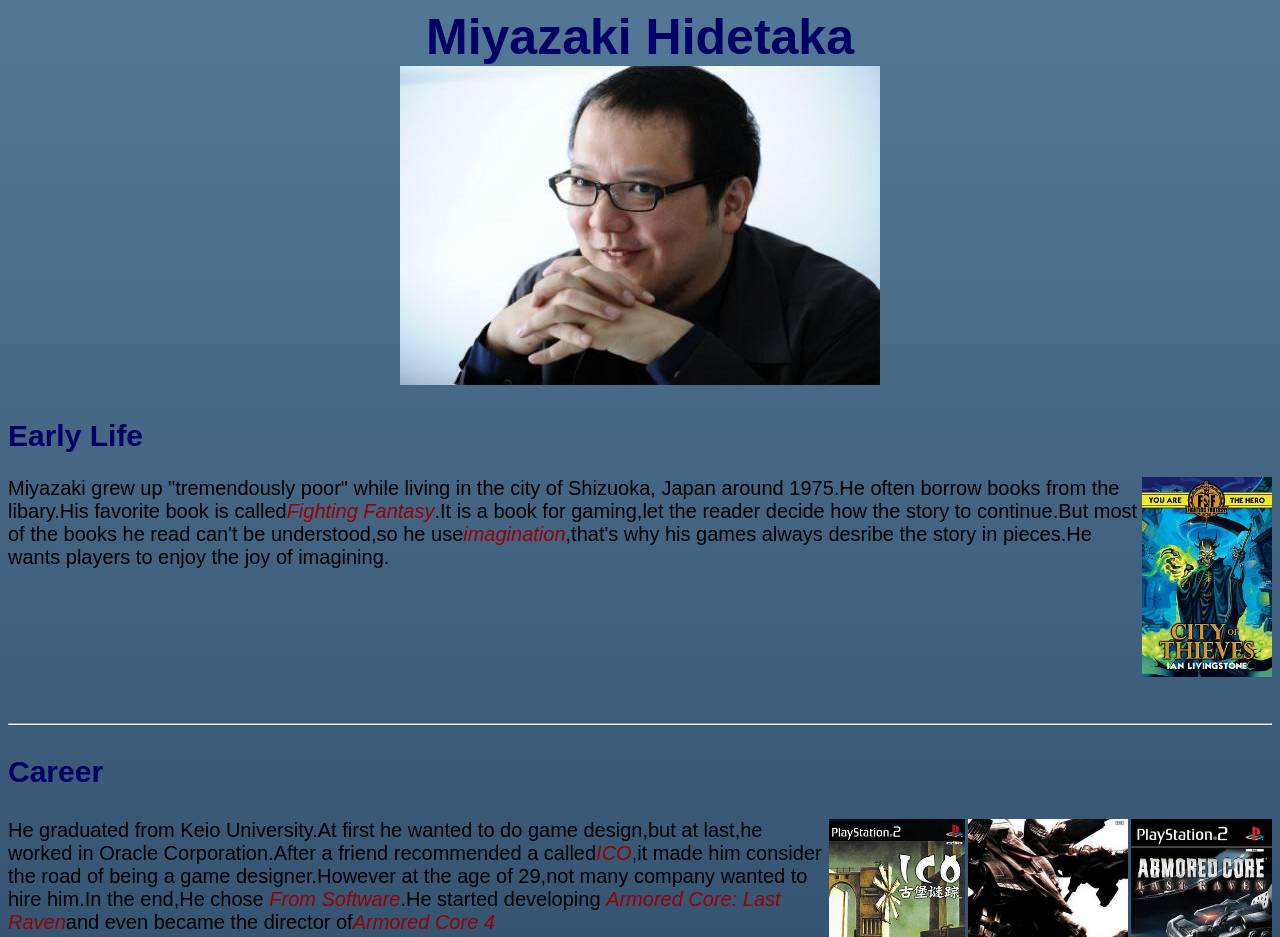
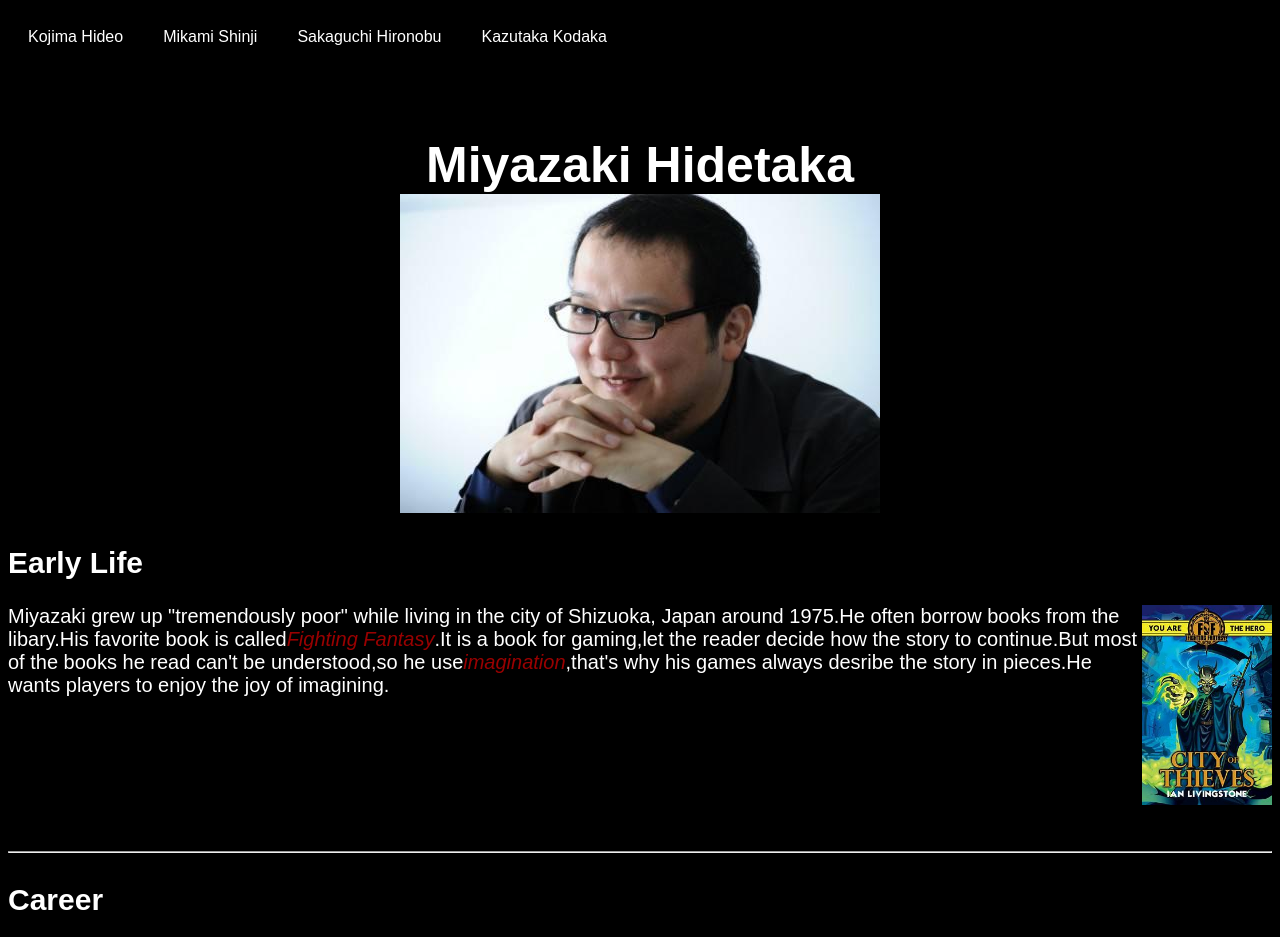
Before and after one commit to nightsaku/nightsaku.github.io, a plain HTML site: page docs/宮崎英高.html in a window 1280 px wide. Shown: the top 937 px of the page. Drawn offline with Linux system fonts and the light colour scheme.

Commit message:
Update 宮崎英高.html

```diff
--- a/docs/宮崎英高.html
+++ b/docs/宮崎英高.html
@@ -4,15 +4,42 @@
 	h1{font-size: 50px}
 	h2,h3,h4,h5{font-size: 30px}
 	p{font-size: 20px}
+    p{color:white;}
+    ol{color:white;}
 	ol{font-size: 20px}
-	h1,h2,h3,h4,h5{color: rgb(0, 0, 102);}
+    h1,h2,h3,h4,h5{color: white;}
 	i{color: rgb(153, 0, 0);}
 	b{color: rgb(153, 0, 0);}
-	body{font-family: arial;background-image: linear-gradient(to top, #09203f 0%, #537895 100%);}
+	body{font-family: arial;background-color:black;}
+    .div_static {
+  position:left}
 	.center{text-align: center;}
+    #topnav {
+    position: sticky;
+    top: 0px;
+    overflow: auto;
+    background-color: black
+}
+    #topnav a {
+    float: left;
+    color: white;
+    text-align: center;
+    padding: 20px 20px;
+    text-decoration: none;
+}
+    #topnav a:hover {
+    background-color: GRAY;
+    color: white;
+}
 </style>
 </head>
 <body>
+     <div id="topnav">
+    <a href="./Kojima Hideo.html">Kojima Hideo</a>
+    <a href="./Mikami Shinji.html">Mikami Shinji</a>
+    <a href="./Kojima Hideo.html">Sakaguchi Hironobu</a>
+    <a href="./Kazutaka Kodaka.html">Kazutaka Kodaka</a>
+    </div><br><br>
     <h1>
         <div class="center">
             Miyazaki Hidetaka
@@ -28,9 +55,9 @@
     	<img src="pictures/OIP.jpg"alt="Fighting Fantasy"title="Fighting Fantasy"align="right"height="200">
      	Miyazaki grew up "tremendously poor" while living in the city of Shizuoka, Japan around 1975.He often borrow books from the libary.His favorite book is called<i>Fighting Fantasy</i>.It is a book for gaming,let the reader decide how the story to continue.But most of the books he read can't be understood,so he use<i>imagination</i>,that's why his games always desribe the story in pieces.He wants players to enjoy the joy of imagining.
     </p><br><br><br><br><br><br><br><hr>
-    <h3>
+    <h3><div class="div_static">
      	Career
-    </h3>
+    </h3></div>
     <p>
     	<img src="pictures/Armored_Core_-_Last_Raven.jpg"alt="Armored_Core_-_Last_Raven"title="Armored_Core_-_Last_Raven"align="right"height="200">
     	<img src="pictures/Armored_Core_4.jpg"alt="Armored_Core_4"title="Armored_Core_4"align="right"height="200">
@@ -44,7 +71,7 @@
     <p>
         There is a plan in the company being seen as a failure,but  in Miyazaki Hidetaka's eyes,it can be a great game.Then he become the director of<a href="./Demon Souls.html"target="blank"><i>Demon's Souls</i></a>.It is the first time <i>souls game</i> came out.At first,the game did not sold well,but Miyazaki did not give up.He tried his best to publicity the game.After a few months,the sales of the game became better and better
         <ol>
-	        <li>2011:He release <a href="./Dark Souls.html"target="blank"><i>Dark souls</i></a></li>
+	        <li>2011:He release <a href="./Dark souls.html"target="blank"><i>Dark souls</i></a></li>
 	        <li>2012:Sony and From software cooporated and made a new game<a href="./Blood Borne.html"target="blank"><i>BloodBorne</i></a>.At that time <i>Dark Souls II's</i>and<i>BloodBorne's</i>development ran parallel</li>,so he only became the supervisor of Dark Souls II's
 	        .
 	        <li>2014:He became the executive of the From software</li>
```
